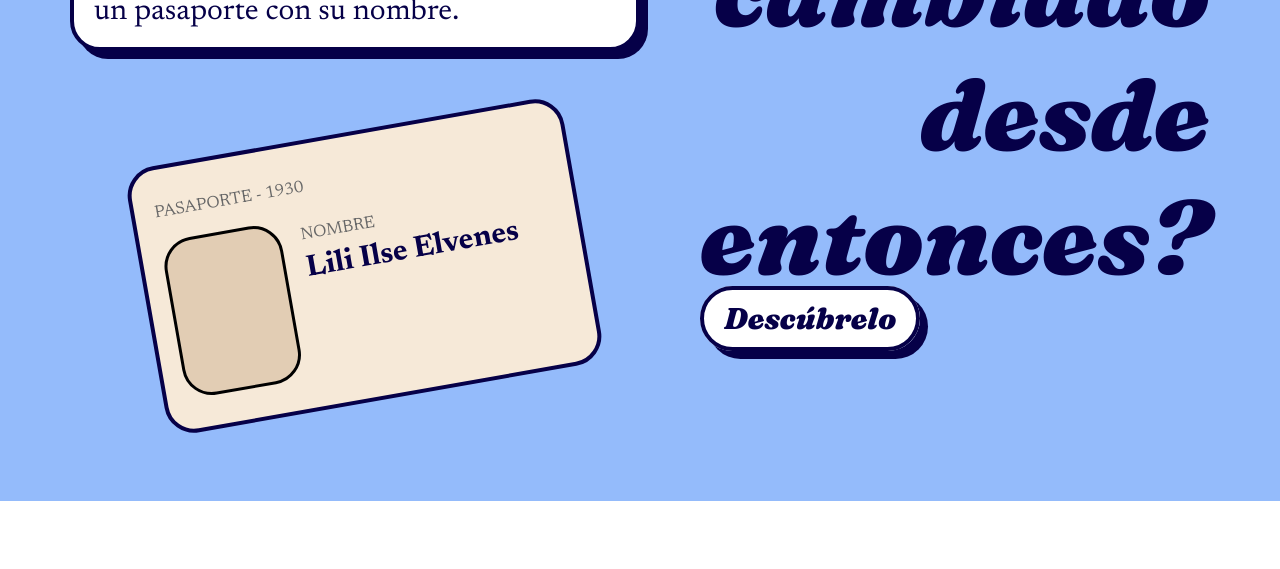
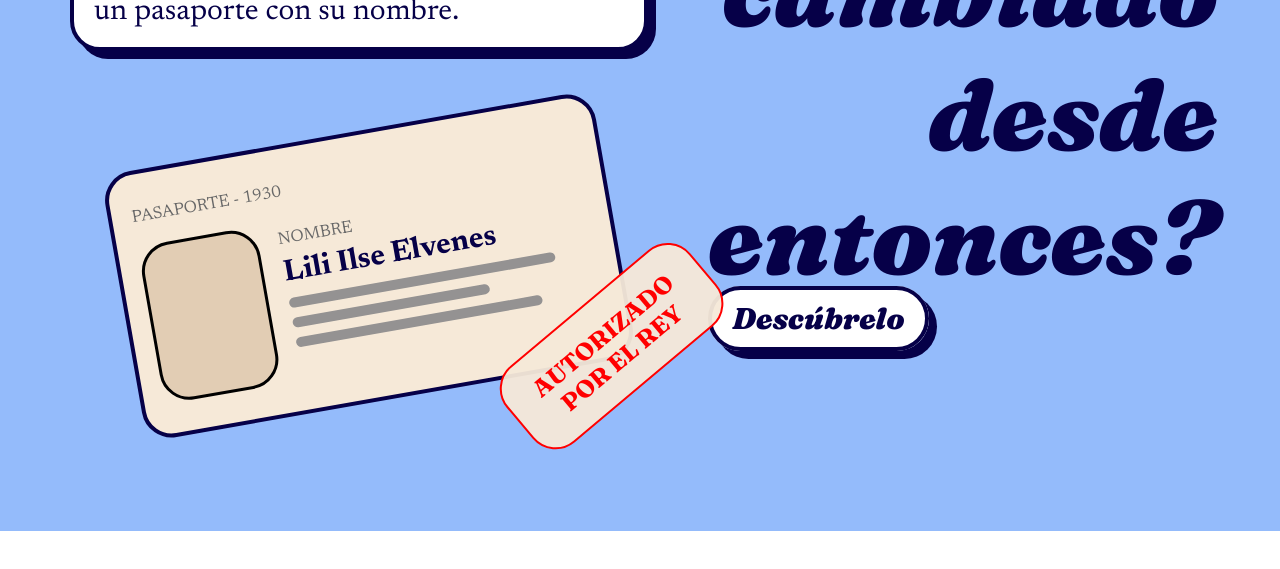
Before and after one commit to patriciamesouza/proyectoprimertri, a plain HTML site: page index.html in a window 1280 px wide. Shown: the part 2807-3376 px from the top of the page. Drawn offline with Linux system fonts and the light colour scheme.

Commit message:
feat(conquistas): add sello layout

```diff
--- a/css/conquistas.css
+++ b/css/conquistas.css
@@ -74,3 +74,39 @@
 .pasaporte__nombre{
     font-weight: 700;
 }
+
+.linea__pasaporte{
+    background-color:#949292;
+    height: 10px;
+    border-radius: 50px;
+}
+
+.linea__pasaporte1{
+    width: 270px;
+}
+
+.linea__pasaporte2{
+    width: 200px;
+}
+
+.linea__pasaporte3{
+    width: 250px;
+}
+
+.sello{
+    background-color: color-mix(in srgb, var(--paper) 95%, transparent);
+    color: var(--red);
+    font-family: var(--font-title);
+    font-weight:bolder;
+    font-size: 24px;
+    position: absolute;
+    padding: 20px;
+    height: 100px;
+    width: 240px;
+    border: 2px solid var(--red);
+    border-radius: 30px;
+    text-align: center;
+    bottom: -40px;
+    right: -100px;
+    transform: rotate(-30deg);
+}
--- a/index.html
+++ b/index.html
@@ -66,8 +66,23 @@
                                     <div class="pasaporte__datos">
                                         <p class="pasaporte__label">NOMBRE</p>
                                         <p class="pasaporte__nombre">Lili Ilse Elvenes</p>
+                                        <div class="linea__pasaporte linea__pasaporte1">
+
+                                        </div >
+                                        <div class="linea__pasaporte linea__pasaporte2">
+
+                                        </div>
+                                        <div class="linea__pasaporte linea__pasaporte3">
+
+                                        </div>
+                                    </div>
+                                    <div class="sello">
+                                        <p>AUTORIZADO POR EL REY</p>
                                     </div>
                                 </div>
+                            </div>
+                            <div>
+                                <p></p>
                             </div>
                         </div>
                         <div class="contenido__derecho">
```
